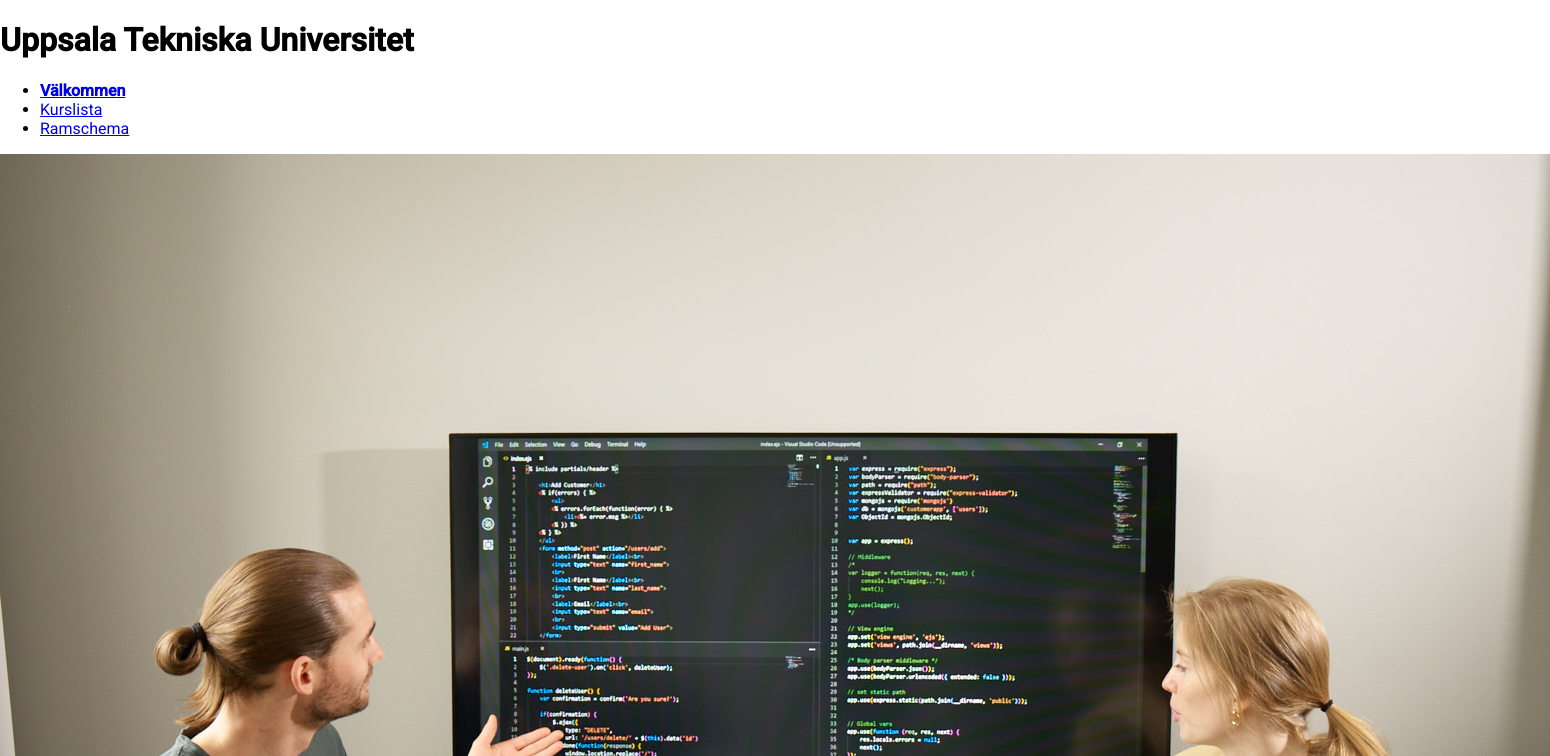
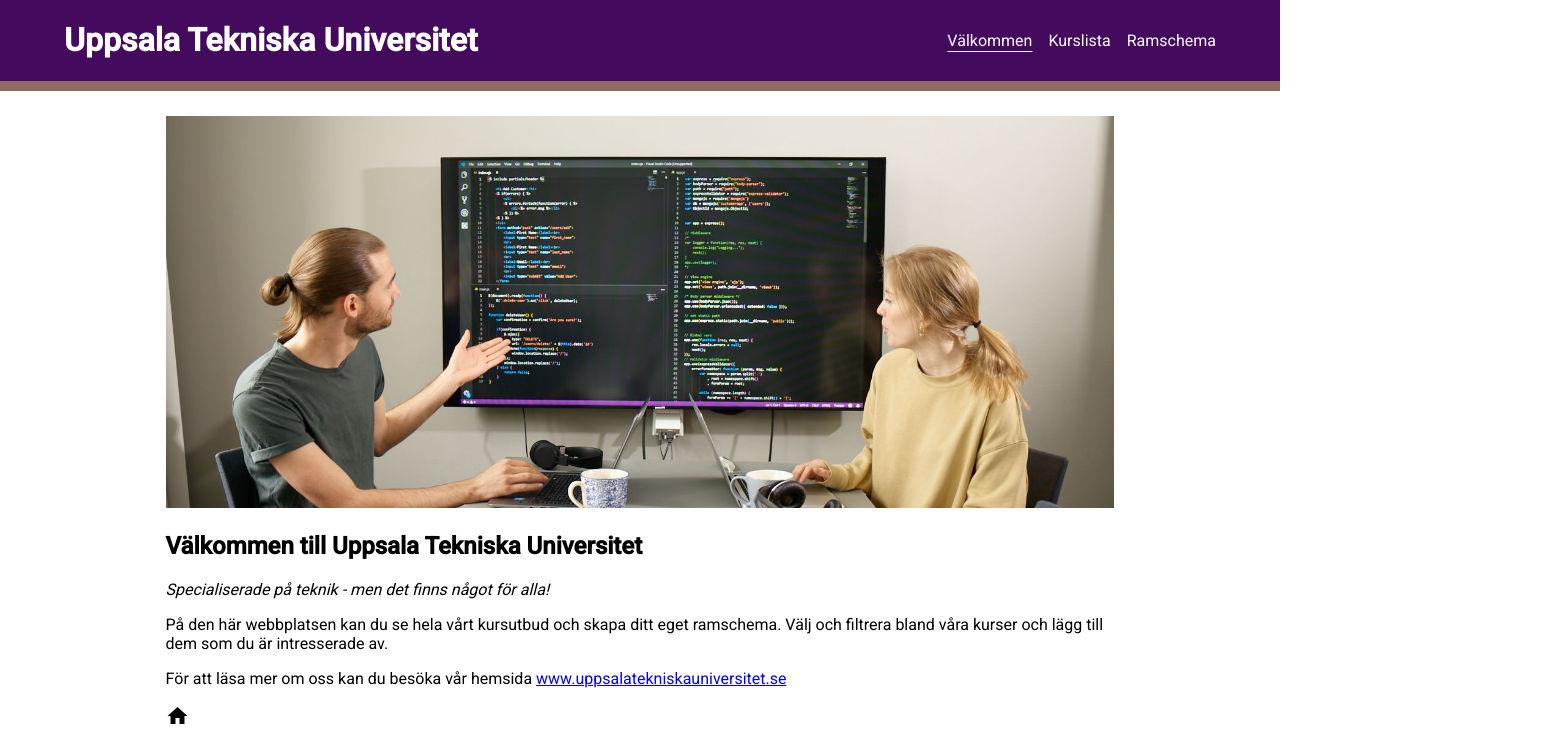
Before and after one commit to frja2400/dt208g-project, an Angular app: page /home in a window 1280 px wide. Shown: the top 756 px of the page, 1550 px wide, since content can reach past the window. Built offline with nearby package versions, Linux system fonts and the light colour scheme.

Commit message:
Kodar grundinställningar för body och main. Designar min header med layout och färgval. Croppar min headerbild.

```diff
--- a/src/app/app.component.css
+++ b/src/app/app.component.css
@@ -0,0 +1,8 @@
+main {
+    width: 90%;
+    max-width: 1000px;
+    margin: 0 auto;
+    flex: 1;
+    padding: 2%;
+    box-sizing: border-box;
+}
--- a/src/app/components/nav/nav.component.css
+++ b/src/app/components/nav/nav.component.css
@@ -1,3 +1,38 @@
+.headerContent {
+    width: 90%;
+    max-width: 1700px;
+    margin: 0 auto;
+    display: flex;
+    justify-content: space-between;
+    align-items: center;
+    box-sizing: border-box;
+    color: white;
+}
+
+header {
+    background-color: #430A5D;
+    border-bottom: 10px solid #8C6A5D;
+}
+
+nav ul {
+    list-style: none;
+    display: flex;
+    gap: 1rem;
+    margin: 0;
+    padding: 0;
+}
+
+a {
+    text-decoration: none;
+    color: inherit;
+}
+
 li a.active {
-    font-weight: bold;
+    text-decoration-line: underline;
+    text-underline-offset: 5px;
 }
+
+li a:hover {
+    text-decoration-line: underline;
+    text-underline-offset: 5px;
+}
--- a/src/app/components/nav/nav.component.html
+++ b/src/app/components/nav/nav.component.html
@@ -1,5 +1,6 @@
 <header>
-  <h1>Uppsala Tekniska Universitet</h1>
+  <div class="headerContent">
+    <h1>Uppsala Tekniska Universitet</h1>
     <nav>
       <ul>
         <li><a routerLink="/home" routerLinkActive="active">Välkommen</a></li>
@@ -7,4 +8,5 @@
         <li><a routerLink="/schedule" routerLinkActive="active">Ramschema</a></li>
       </ul>
     </nav>
-  </header>
+  </div>
+</header>
--- a/src/app/components/nav/nav.component.ts
+++ b/src/app/components/nav/nav.component.ts
@@ -1,9 +1,10 @@
 import { Component } from '@angular/core';
+import { MatIconModule } from '@angular/material/icon';
 import { RouterLink, RouterLinkActive } from '@angular/router';
 
 @Component({
   selector: 'app-nav',
-  imports: [RouterLink, RouterLinkActive],  //Importerar länkfunktioner till min nav-komponent.
+  imports: [RouterLink, RouterLinkActive, MatIconModule],  //Importerar länkfunktioner till min nav-komponent.
   templateUrl: './nav.component.html',
   styleUrl: './nav.component.css'
 })
--- a/src/app/home/home.component.css
+++ b/src/app/home/home.component.css
@@ -0,0 +1,3 @@
+img {
+    width: 100%;
+}
--- a/src/app/home/home.component.html
+++ b/src/app/home/home.component.html
@@ -1,9 +1,9 @@
 <img src="/headerImage.jpg" alt="Två personer sitter framför en stor skärm med kod">
 
-<h2>Välkommen till Uppsala Tekniska Universitet!</h2>
-<p>Specialiserade på teknik - men det finns något för alla!</p>
+<h2>Välkommen till Uppsala Tekniska Universitet</h2>
+<p><i>Specialiserade på teknik - men det finns något för alla!</i></p>
 <p>På den här webbplatsen kan du se hela vårt kursutbud och skapa ditt eget ramschema. Välj och filtrera bland våra
     kurser och lägg till dem som du är intresserade av.</p>
-<p>För att läsa mer om oss kan du besöka vår hemsida www.uppsalatekniskauniversitet.se</p>
+<p>För att läsa mer om oss kan du besöka vår hemsida <a href="#">www.uppsalatekniskauniversitet.se</a></p>
 
 <mat-icon>home</mat-icon>
--- a/src/styles.css
+++ b/src/styles.css
@@ -1,4 +1,9 @@
-/* You can add global styles to this file, and also import other style files */
+html,
+body {
+    height: 100%;
+}
 
-html, body { height: 100%; }
-body { margin: 0; font-family: Roboto, "Helvetica Neue", sans-serif; }
+body {
+  margin: 0;
+  font-family: Roboto, "Helvetica Neue", sans-serif;
+}
```
Also changed, not shown: public/headerImage.jpg.
